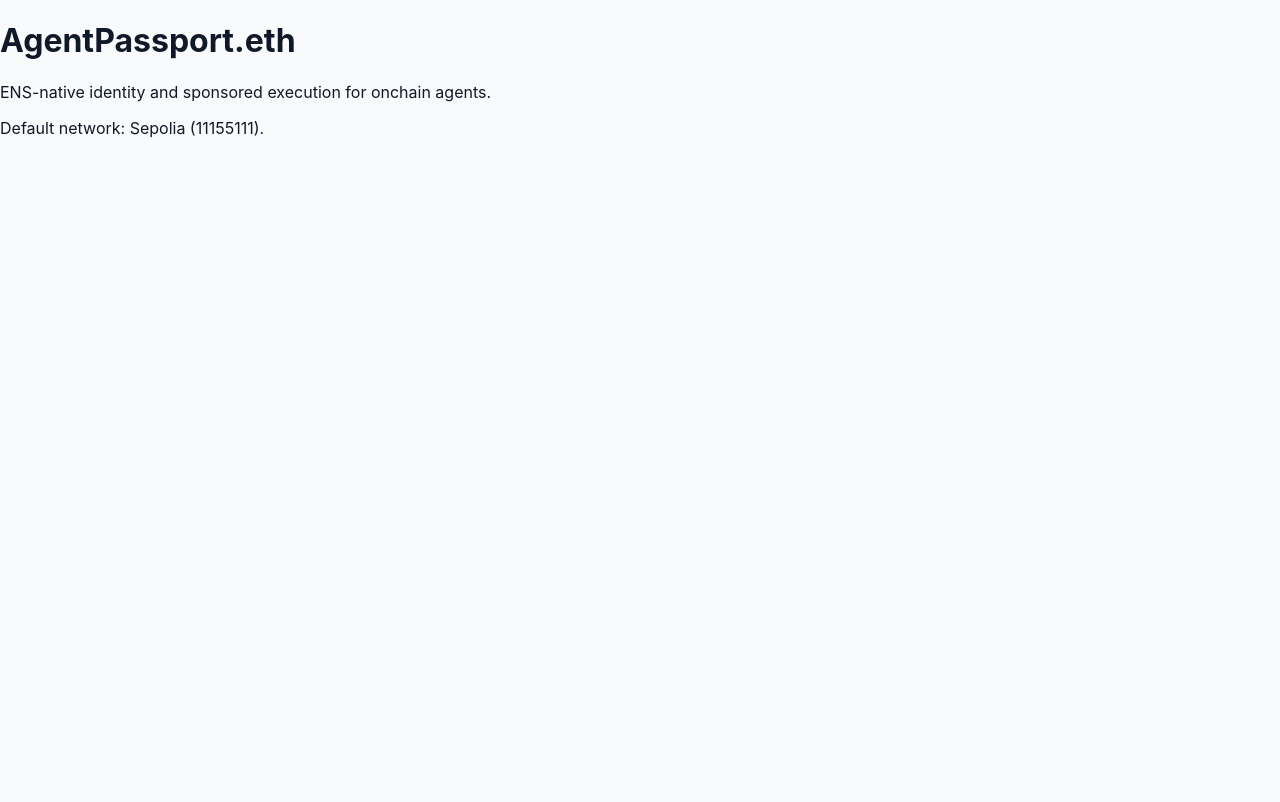
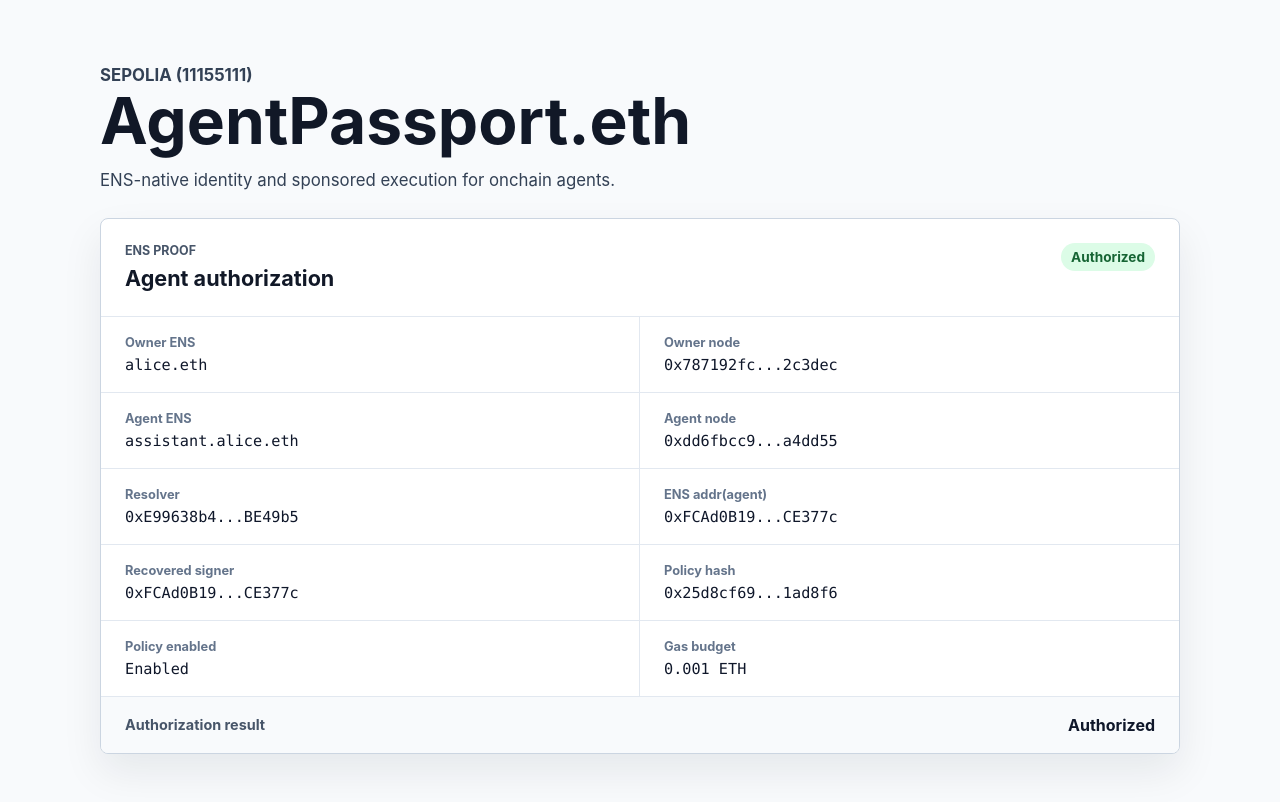
Before and after one commit to sarvesh1327/agentpassports.eth, a Next.js app in the folder apps/web/: page / in a window 1280 px wide. Built offline with nearby package versions, Linux system fonts and the light colour scheme.

Commit message:
feat: add ENS proof panel

```diff
--- a/apps/web/app/globals.css
+++ b/apps/web/app/globals.css
@@ -20,3 +20,156 @@ body {
 a {
   color: inherit;
 }
+
+.home-shell {
+  display: grid;
+  gap: 24px;
+  margin: 0 auto;
+  max-width: 1120px;
+  min-height: 100vh;
+  padding: 48px 20px;
+}
+
+.home-intro {
+  max-width: 760px;
+}
+
+.home-intro__eyebrow,
+.proof-panel__eyebrow {
+  color: #475569;
+  font-size: 0.78rem;
+  font-weight: 700;
+  letter-spacing: 0;
+  margin: 0 0 8px;
+  text-transform: uppercase;
+}
+
+.home-intro h1 {
+  font-size: clamp(2.25rem, 6vw, 4rem);
+  line-height: 1;
+  margin: 0;
+}
+
+.home-intro p {
+  color: #334155;
+  font-size: 1.05rem;
+  line-height: 1.6;
+  margin: 14px 0 0;
+}
+
+.proof-panel {
+  background: #ffffff;
+  border: 1px solid #cbd5e1;
+  border-radius: 8px;
+  box-shadow: 0 18px 40px rgb(15 23 42 / 0.08);
+  overflow: hidden;
+}
+
+.proof-panel__header {
+  align-items: flex-start;
+  border-bottom: 1px solid #e2e8f0;
+  display: flex;
+  gap: 16px;
+  justify-content: space-between;
+  padding: 24px;
+}
+
+.proof-panel__header h2 {
+  font-size: 1.35rem;
+  line-height: 1.2;
+  margin: 0;
+}
+
+.proof-panel__status {
+  border-radius: 999px;
+  font-size: 0.85rem;
+  font-weight: 700;
+  padding: 6px 10px;
+  white-space: nowrap;
+}
+
+.proof-panel__status--pass {
+  background: #dcfce7;
+  color: #166534;
+}
+
+.proof-panel__status--fail {
+  background: #fee2e2;
+  color: #991b1b;
+}
+
+.proof-panel__status--unknown {
+  background: #fef3c7;
+  color: #92400e;
+}
+
+.proof-panel__grid {
+  display: grid;
+  grid-template-columns: repeat(2, minmax(0, 1fr));
+  margin: 0;
+}
+
+.proof-panel__row {
+  border-bottom: 1px solid #e2e8f0;
+  min-width: 0;
+  padding: 18px 24px;
+}
+
+.proof-panel__row:nth-child(odd) {
+  border-right: 1px solid #e2e8f0;
+}
+
+.proof-panel__row dt {
+  color: #64748b;
+  font-size: 0.8rem;
+  font-weight: 700;
+  margin-bottom: 6px;
+}
+
+.proof-panel__row dd {
+  color: #0f172a;
+  font-family: "SFMono-Regular", Consolas, "Liberation Mono", monospace;
+  font-size: 0.95rem;
+  margin: 0;
+  min-width: 0;
+  overflow-wrap: anywhere;
+}
+
+.proof-panel__result {
+  align-items: center;
+  background: #f8fafc;
+  display: flex;
+  gap: 12px;
+  justify-content: space-between;
+  padding: 18px 24px;
+}
+
+.proof-panel__result span {
+  color: #475569;
+  font-size: 0.9rem;
+  font-weight: 700;
+}
+
+.proof-panel__result strong {
+  color: #0f172a;
+}
+
+@media (max-width: 720px) {
+  .home-shell {
+    padding: 32px 16px;
+  }
+
+  .proof-panel__header,
+  .proof-panel__result {
+    align-items: flex-start;
+    flex-direction: column;
+  }
+
+  .proof-panel__grid {
+    grid-template-columns: 1fr;
+  }
+
+  .proof-panel__row:nth-child(odd) {
+    border-right: 0;
+  }
+}
--- a/apps/web/app/page.tsx
+++ b/apps/web/app/page.tsx
@@ -1,12 +1,52 @@
-import { SEPOLIA_CHAIN_ID } from "@agentpassport/config";
+import {
+  DEFAULT_SEPOLIA_ADDRESSES,
+  SEPOLIA_CHAIN_ID,
+  buildPolicyMetadata,
+  hashPolicyMetadata,
+  namehashEnsName
+} from "@agentpassport/config";
+import { EnsProofPanel } from "../components/EnsProofPanel";
 
-// Temporary shell page until the ENS registration and demo routes are implemented.
+const ownerName = "alice.eth";
+const agentName = `assistant.${ownerName}`;
+const ownerNode = namehashEnsName(ownerName);
+const agentNode = namehashEnsName(agentName);
+const demoAgentAddress = "0xFCAd0B19bB29D4674531d6f115237E16AfCE377c";
+const demoTaskLogAddress = "0xe7f1725E7734CE288F8367e1Bb143E90bb3F0512";
+const demoPolicyHash = hashPolicyMetadata(
+  buildPolicyMetadata({
+    agentNode,
+    expiresAt: 1_790_000_000n,
+    maxGasReimbursementWei: 1_000_000_000_000_000n,
+    maxValueWei: 0n,
+    ownerNode,
+    selector: "0x36736d1e",
+    target: demoTaskLogAddress
+  })
+);
+
 export default function HomePage() {
   return (
-    <main>
-      <h1>AgentPassport.eth</h1>
-      <p>ENS-native identity and sponsored execution for onchain agents.</p>
-      <p>Default network: Sepolia ({SEPOLIA_CHAIN_ID}).</p>
+    <main className="home-shell">
+      <section className="home-intro" aria-labelledby="home-title">
+        <p className="home-intro__eyebrow">Sepolia ({SEPOLIA_CHAIN_ID})</p>
+        <h1 id="home-title">AgentPassport.eth</h1>
+        <p>ENS-native identity and sponsored execution for onchain agents.</p>
+      </section>
+
+      <EnsProofPanel
+        agentName={agentName}
+        agentNode={agentNode}
+        authorizationStatus="pass"
+        ensAgentAddress={demoAgentAddress}
+        gasBudgetWei={1_000_000_000_000_000n}
+        ownerName={ownerName}
+        ownerNode={ownerNode}
+        policyEnabled={true}
+        policyHash={demoPolicyHash}
+        recoveredSigner={demoAgentAddress}
+        resolverAddress={DEFAULT_SEPOLIA_ADDRESSES.publicResolver}
+      />
     </main>
   );
 }
--- /dev/null
+++ b/apps/web/components/EnsProofPanel.tsx
@@ -0,0 +1,108 @@
+import type { Hex } from "@agentpassport/config";
+
+export type EnsProofPanelProps = {
+  ownerName?: string;
+  ownerNode: Hex;
+  agentName: string;
+  agentNode: Hex;
+  resolverAddress?: Hex | null;
+  ensAgentAddress?: Hex | null;
+  recoveredSigner?: Hex | null;
+  policyHash?: Hex | null;
+  policyEnabled?: boolean;
+  gasBudgetWei?: bigint;
+  authorizationStatus?: "pass" | "fail" | "unknown";
+  failureReason?: string;
+};
+
+type ProofRow = {
+  label: string;
+  title?: string;
+  value: string;
+};
+
+/**
+ * Displays the live ENS and signer facts that prove why an agent task is authorized.
+ */
+export function EnsProofPanel(props: EnsProofPanelProps) {
+  const rows: ProofRow[] = [
+    { label: "Owner ENS", value: props.ownerName ?? "Not connected" },
+    { label: "Owner node", title: props.ownerNode, value: shortenHex(props.ownerNode) },
+    { label: "Agent ENS", value: props.agentName },
+    { label: "Agent node", title: props.agentNode, value: shortenHex(props.agentNode) },
+    { label: "Resolver", title: props.resolverAddress ?? undefined, value: formatNullableHex(props.resolverAddress) },
+    { label: "ENS addr(agent)", title: props.ensAgentAddress ?? undefined, value: formatNullableHex(props.ensAgentAddress) },
+    { label: "Recovered signer", title: props.recoveredSigner ?? undefined, value: formatNullableHex(props.recoveredSigner) },
+    { label: "Policy hash", title: props.policyHash ?? undefined, value: formatNullableHex(props.policyHash) },
+    { label: "Policy enabled", value: formatBoolean(props.policyEnabled) },
+    { label: "Gas budget", value: formatWei(props.gasBudgetWei) }
+  ];
+  const status = props.authorizationStatus ?? "unknown";
+
+  return (
+    <section className="proof-panel" aria-labelledby="ens-proof-panel-title">
+      <div className="proof-panel__header">
+        <div>
+          <p className="proof-panel__eyebrow">ENS proof</p>
+          <h2 id="ens-proof-panel-title">Agent authorization</h2>
+        </div>
+        <span className={`proof-panel__status proof-panel__status--${status}`}>{authorizationLabel(status)}</span>
+      </div>
+
+      <dl className="proof-panel__grid">
+        {rows.map((row) => (
+          <div className="proof-panel__row" key={row.label}>
+            <dt>{row.label}</dt>
+            <dd title={row.title}>{row.value}</dd>
+          </div>
+        ))}
+      </dl>
+
+      <div className="proof-panel__result">
+        <span>Authorization result</span>
+        <strong>{props.failureReason ?? authorizationLabel(status)}</strong>
+      </div>
+    </section>
+  );
+}
+
+/**
+ * Converts wei into a compact ETH amount for dense proof surfaces.
+ */
+export function formatWei(value?: bigint): string {
+  if (value === undefined) {
+    return "Unknown";
+  }
+  const whole = value / 1_000_000_000_000_000_000n;
+  const fraction = value % 1_000_000_000_000_000_000n;
+  const fractionText = fraction.toString().padStart(18, "0").slice(0, 4).replace(/0+$/u, "");
+  return fractionText ? `${whole}.${fractionText} ETH` : `${whole} ETH`;
+}
+
+/**
+ * Shortens long hex values while preserving enough prefix and suffix for visual comparison.
+ */
+export function shortenHex(value: Hex): string {
+  return value.length <= 18 ? value : `${value.slice(0, 10)}...${value.slice(-6)}`;
+}
+
+function authorizationLabel(status: NonNullable<EnsProofPanelProps["authorizationStatus"]>): string {
+  if (status === "pass") {
+    return "Authorized";
+  }
+  if (status === "fail") {
+    return "Rejected";
+  }
+  return "Unknown";
+}
+
+function formatBoolean(value?: boolean): string {
+  if (value === undefined) {
+    return "Unknown";
+  }
+  return value ? "Enabled" : "Disabled";
+}
+
+function formatNullableHex(value?: Hex | null): string {
+  return value ? shortenHex(value) : "Unknown";
+}
```
Also changed, not shown: 1 other file (tests, documents, lock files or other folders).
